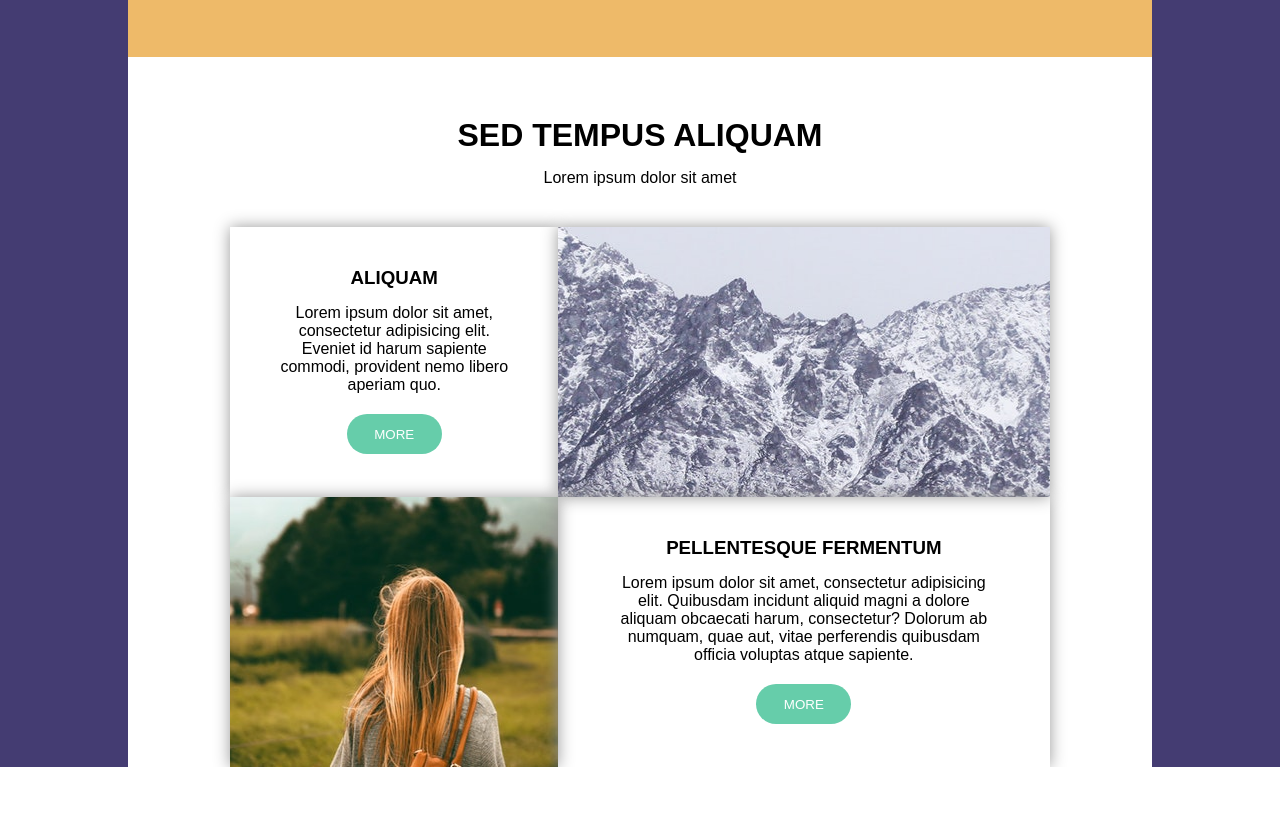
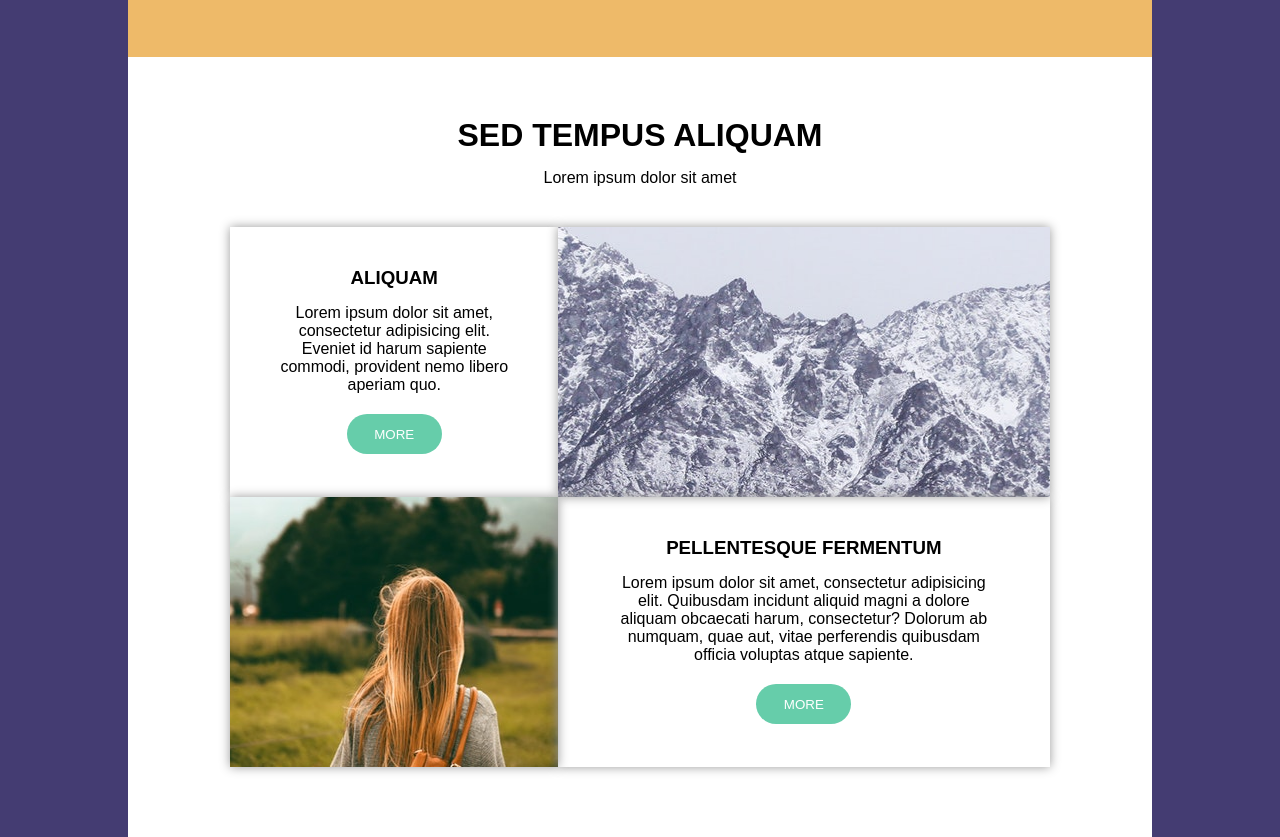
Before and after one commit to Tosinozin/altitude-clone, a plain HTML site: page index.html in a window 1280 px wide. Shown: the part 1836-2673 px from the top of the page. Before the commit the page ends 2603 px from the top, so only its background shows below. Drawn offline with Linux system fonts and the light colour scheme; files whose address does not match are found by name.

Commit message:
container3 finished

```diff
--- a/css/style.css
+++ b/css/style.css
@@ -212,6 +212,7 @@ nav a{
     margin: auto;
     text-align: center;
     overflow: hidden;
+    padding-bottom: 70px;
 }
 
 .container3Top h1{
@@ -232,8 +233,7 @@ nav a{
     float: left;
     width: 40%;
     height: 270px;
-    /*padding: 20px 30px;*/
-    box-shadow: 0px 0px 15px 0px #999;
+    box-shadow: 0px 0px 10px 0px #999;
 }
 .divide1 h3{
     margin: 0;
@@ -259,7 +259,7 @@ nav a{
     background-position: center;
     height: 270px;
     width: 60%;
-    box-shadow: 0px 0px 15px 0px #999;
+    box-shadow: 0px 0px 10px 0px #999;
 }
 .divide3{
     float: left;
@@ -268,13 +268,13 @@ nav a{
     background-position: center;
     height: 270px;
     width: 40%;
-    box-shadow: 0px 0px 15px 0px #999;
+    box-shadow: 0px 0px 10px 0px #999;
 }
 .divide4{
     float: left;
     width: 60%;
     height: 270px;
-    box-shadow: 0px 0px 15px 0px #999;
+    box-shadow: 0px 0px 10px 0px #999;
 }
 .divide4 h3{
     margin: 0;
```
